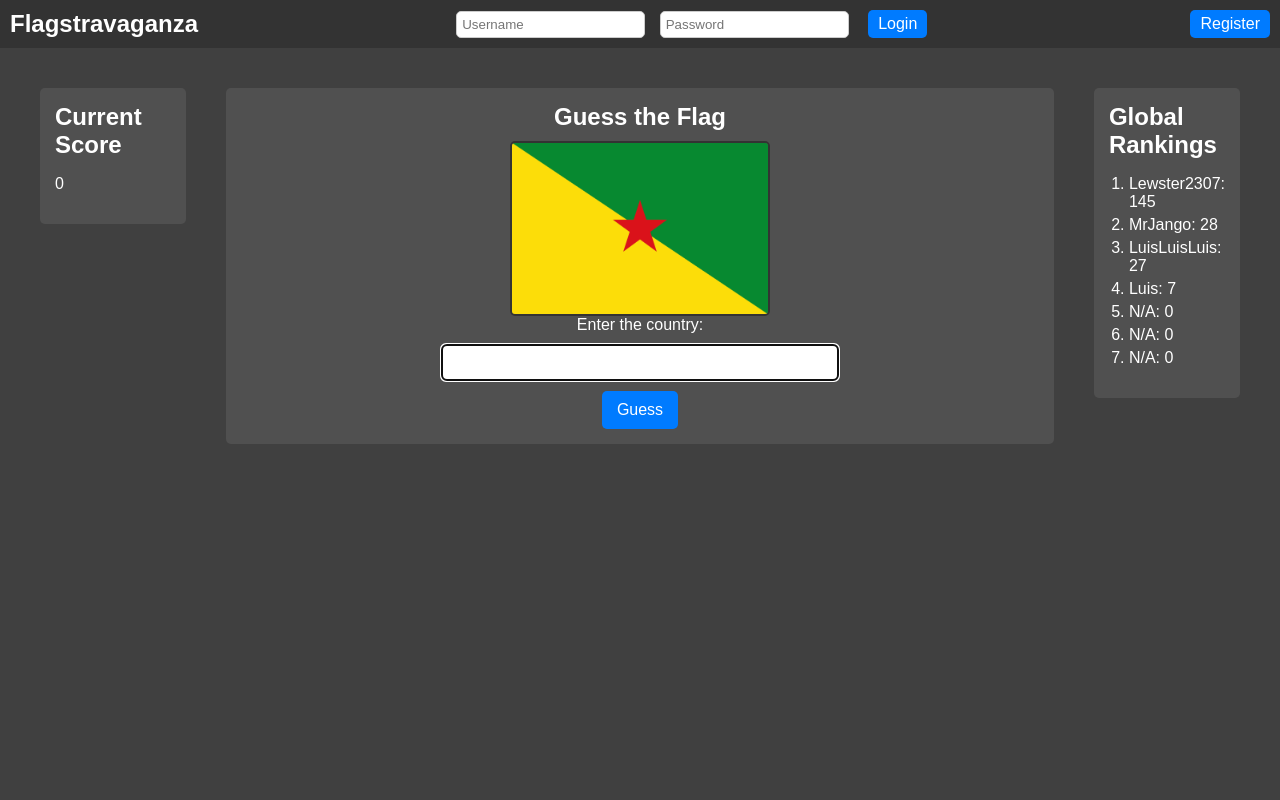
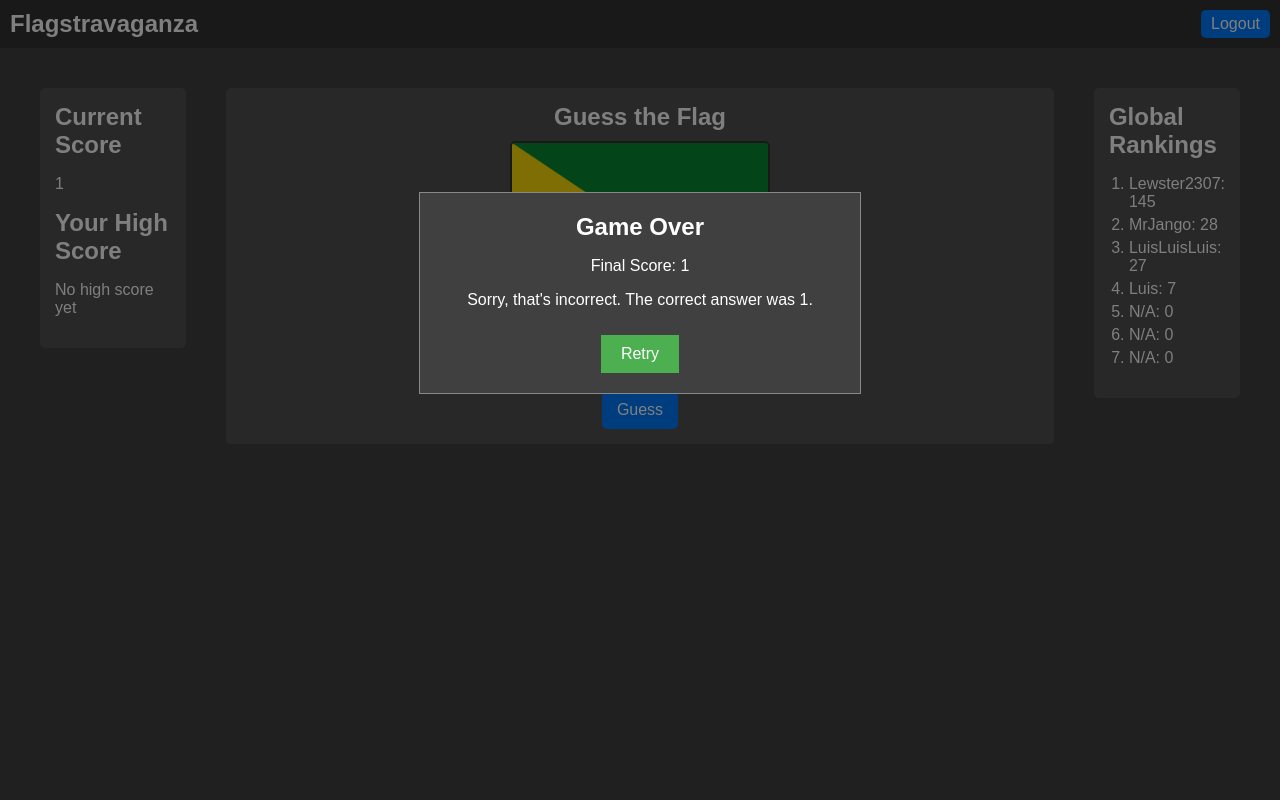
Before and after one commit to JanHadik/AgileWebanwendungenMitPython, a Flask app: page / in a window 1280 px wide. Run offline with Flask 3, Linux system fonts and the light colour scheme; a user stored in the database is signed in; some libraries are stand-ins or nearby versions.

Commit message:
fixed bug with dropdown auto-logout on site reload/server restart deactivated

```diff
--- a/Flagstravaganza/templates/game.html
+++ b/Flagstravaganza/templates/game.html
@@ -156,7 +156,7 @@
         });
 
         $('#guess-form').on('submit', function (event) {
-            var inputValue = $('#guess-dropdown button').first().text();
+            var inputValue = $('#guess').val();
             $('#guess').val(inputValue);
             if (!isFromDropdown && !possibleAnswers.includes(inputValue)) {
                 validInput = false;
--- a/Flagstravaganza/views.py
+++ b/Flagstravaganza/views.py
@@ -121,13 +121,14 @@ def check_guess():
 
 
 def set_session_variables():
-    session["logged_in"] = False
-    session["game_over"] = False
-    session["score"] = 0
-    session["end_score"] = 0
-    session["username"] = ""
-    session["current_flag"] = ""
-    session["correct_answer"] = ""
+    if session["logged_in"] is not True:
+        session["logged_in"] = False
+        session["game_over"] = False
+        session["score"] = 0
+        session["end_score"] = 0
+        session["username"] = ""
+        session["current_flag"] = ""
+        session["correct_answer"] = ""
 
 
 def get_new_flag():
```
Also changed, not shown: instance/database_flagstravaganza.sqlite.
